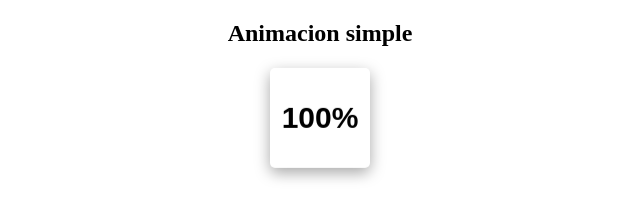
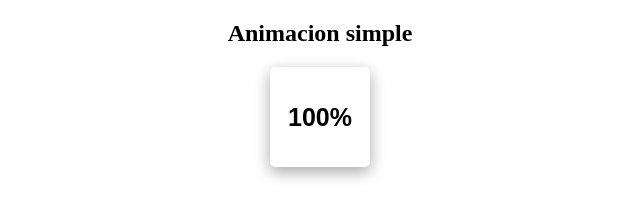
Before and after one commit to mareanovazquez/animated-cube, a plain HTML site: page index.html in a window 1280 px wide. Shown: the full height of the page, 320-960 px from the left. Drawn offline with Linux system fonts and the light colour scheme.

Commit message:
ajustes en movilidad cube

```diff
--- a/css/style.css
+++ b/css/style.css
@@ -10,38 +10,41 @@ h2{
     margin: 0 auto;
     color: white;
     text-align: center;
+
 }
 
-.ladoA , .ladoB {
-    box-shadow: rgba(0, 0, 0, 0.35) 0px 5px 15px;
-        width: 100px;
+.ladoA, .ladoB, .ladoC {
+    position: absolute; /* Asegura que los lados se superpongan correctamente */
+    width: 100px;
     height: 100px;
     border-radius: 5px;
+    display: flex;
+    justify-content: center;
+    align-items: center;
+    box-shadow: rgba(0, 0, 0, 0.35) 0px 5px 15px;
 }
 
 .ladoA {
-    transform: translateZ(50px);
-    display: flex;
-    justify-content: center;
-    align-items: center;
+
+    transform: rotateY(0deg) translateZ(50px);
 }
 
 .ladoB {
-    display: flex;
-    justify-content: center;
-    align-items: center;
+
     transform: rotateX(-90deg) translateZ(-50px);
 }
 
-.dado:hover {
-    transform: rotateX(89deg);
+.ladoC {
+
+    transform: rotateX(-180deg) translateZ(50px);
 }
+
 
 /* CONTADOR IMG ANIMATE */
 
 #contador1 {
     padding: 10px;
-    font-size: 30px;
+    font-size: 25px;
     font-weight: 900;
     font-family: "Fira Sans", sans-serif;
     color: transparent;
@@ -50,24 +53,14 @@ h2{
     background-position: 0 100%;
     /* Comenzar desde abajo */
     background-clip: text;
-    animation: cargaContador1 2s ease-out;
+
 }
 
-@keyframes cargaContador1 {
-    0% {
-        background-position: 0 0;
-        /* Comenzar desde abajo */
-    }
 
-    100% {
-        background-position: auto 100%;
-        /* Cargar completamente */
-    }
-}
 
 #contador2 {
     padding: 10px;
-    font-size: 30px;
+    font-size: 25px;
     font-weight: 900;
     font-family: "Fira Sans", sans-serif;
     color: transparent;
@@ -78,11 +71,17 @@ h2{
     background-clip: text;
 }
 
-@keyframes cargaContador2 {
-    0% {
-        background-position: 0 0;
-    }
-    100% {
-        background-position: auto 100%;
-    }
+
+
+#contador3 {
+    padding: 10px;
+    font-size: 25px;
+    font-weight: 900;
+    font-family: "Fira Sans", sans-serif;
+    color: transparent;
+    background-image: linear-gradient(to bottom, transparent 0%, transparent 50%, #000 50%, #000 100%);
+    background-size: auto 200%;
+    background-position: 0 100%;
+    /* Comenzar desde abajo */
+    background-clip: text;
 }
--- a/index.html
+++ b/index.html
@@ -13,12 +13,15 @@
     <section>
         <h2>Animacion simple</h2>
 
-        <div class="dado">
+        <div class="dado" id="dado">
             <div class="ladoA" id="ladoA">
-                <div id="contador1">0%</div>
+                <div id="contador1"></div>
             </div>
             <div class="ladoB" id="ladoB">
                 <div id="contador2"></div>
+            </div>
+            <div class="ladoC" id="ladoC">
+                <div id="contador3"></div>
             </div>
         </div>
     </section>
--- a/js/animate-cube.js
+++ b/js/animate-cube.js
@@ -1,34 +1,57 @@
 let numero = document.getElementById('contador1');
 let numero2 = document.getElementById('contador2');
+let numero3 = document.getElementById('contador3');
 let ladoA = document.getElementById('ladoA');
 let ladoB = document.getElementById('ladoB');
+let ladoC = document.getElementById('ladoC');
+let dado = document.getElementById('dado');
 
 function incrementarNumero() {
     let contador = 0;
 
     let intervalo = setInterval(function () {
+
         numero.textContent = contador + "%";
         contador += 1;
-        if (contador > 48) {
+
+        if (contador > 31) {
             clearInterval(intervalo);
-            document.querySelector('.dado').style.transform = 'rotateX(89deg)';
+            dado.style.transform = 'rotateX(90deg)';
+            ladoA.style.boxShadow = 'none'
 
             setTimeout(function () {
-                let contador2 = 49;
+
+                let contador2 = 32;
 
                 let intervalo2 = setInterval(function () {
                     numero2.textContent = contador2 + "%";
                     contador2 += 1;
-                    if (contador2 > 100) {
+                    if (contador2 > 63) {
                         clearInterval(intervalo2);
+                        dado.style.transform = 'rotateX(180deg)';
+                        ladoA.style.display = 'none';
+                        ladoB.style.boxShadow = 'none';
+
+                        setTimeout(function () {
+                            let contador3 = 64;
+                            let intervalo3 = setInterval(function () {
+                                numero3.textContent = contador3 + '%';
+                                contador3 += 1;
+                                if (contador3 > 100) {
+                                    clearInterval(intervalo3);
+
+
+
+                                }
+                            }, 30);
+                        }, 500);
                     }
+
                 }, 30);
-                numero2.style.animation = "cargaContador2 2s ease-out";
-                ladoA.style.boxShadow = "none";
-            }, 500); // Esperar 1000ms (1 segundo) antes de iniciar el segundo contador
+
+            }, 200); // Esperar 500ms antes de iniciar el segundo contador
         }
     }, 30);
-
 
 }
 
```
